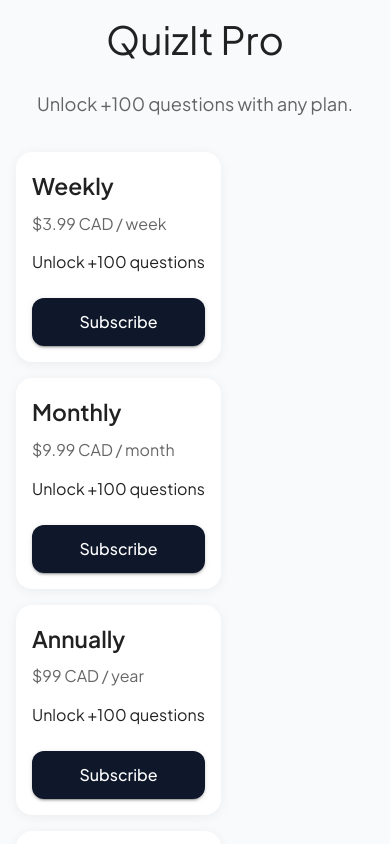
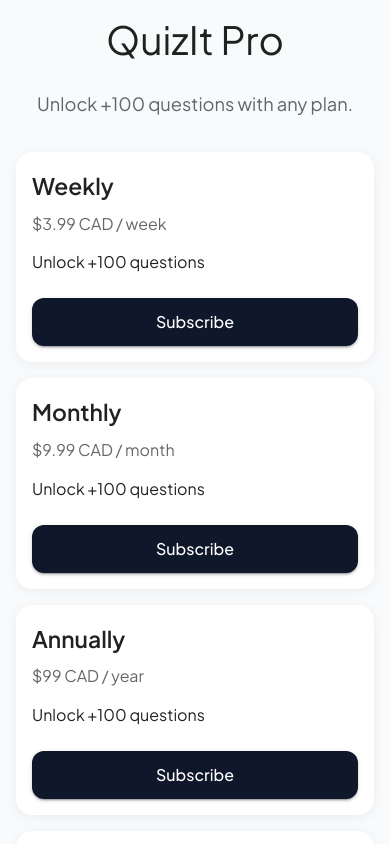
Before and after one commit to a-taghva/quizit, a React (Vite) app: page /pricing in a window 390 px wide. Shown: the top 844 px of the page. Built offline with nearby package versions, Linux system fonts and the light colour scheme; no server answers.

Commit message:
make pricing page responsive

```diff
--- a/src/pages/PricingPage.jsx
+++ b/src/pages/PricingPage.jsx
@@ -1,4 +1,4 @@
-import { Box, Card, CardContent, CardActions, Button, Typography, Grid } from '@mui/material'
+import { Box, Card, CardContent, CardActions, Button, Typography } from '@mui/material'
 import { useNavigate } from 'react-router-dom'
 
 const PLANS = [
@@ -23,7 +23,7 @@ const PLANS = [
   {
     id: 'lifetime',
     name: 'Lifetime',
-    priceText: '$99 CAD one-time',
+    priceText: '$120 CAD one-time',
     stripePriceId: 'price_1TBFpIASpaiyAE8I1CuV5k8i',
   },
 ]
@@ -42,6 +42,9 @@ export function PricingPage() {
         p: { xs: 2, sm: 3 },
         maxWidth: 960,
         mx: 'auto',
+        display: 'flex',
+        flexDirection: 'column',
+        alignItems: 'center',
       }}
     >
       <Typography variant="h4" component="h1" align="center" sx={{ mb: 3 }}>
@@ -51,10 +54,24 @@ export function PricingPage() {
         Unlock +100 questions with any plan.
       </Typography>
 
-      <Grid container spacing={2}>
+      <Box
+        sx={{
+          display: 'flex',
+          flexWrap: 'wrap',
+          justifyContent: 'center',
+          gap: 2,
+          width: '100%',
+        }}
+      >
         {PLANS.map((plan) => (
-          <Grid item xs={12} sm={6} md={3} key={plan.id}>
-            <Card>
+          <Box
+            key={plan.id}
+            sx={{
+              flex: { xs: '1 1 100%', sm: '1 1 calc(50% - 16px)', md: '1 1 calc(25% - 16px)' },
+              maxWidth: { xs: '100%', sm: 'calc(50% - 16px)', md: 'calc(25% - 16px)' },
+            }}
+          >
+            <Card sx={{ height: '100%' }}>
               <CardContent>
                 <Typography variant="h6" component="h2" sx={{ mb: 1 }}>
                   {plan.name}
@@ -74,9 +91,9 @@ export function PricingPage() {
                 </Button>
               </CardActions>
             </Card>
-          </Grid>
+          </Box>
         ))}
-      </Grid>
+      </Box>
     </Box>
   )
 }
```
